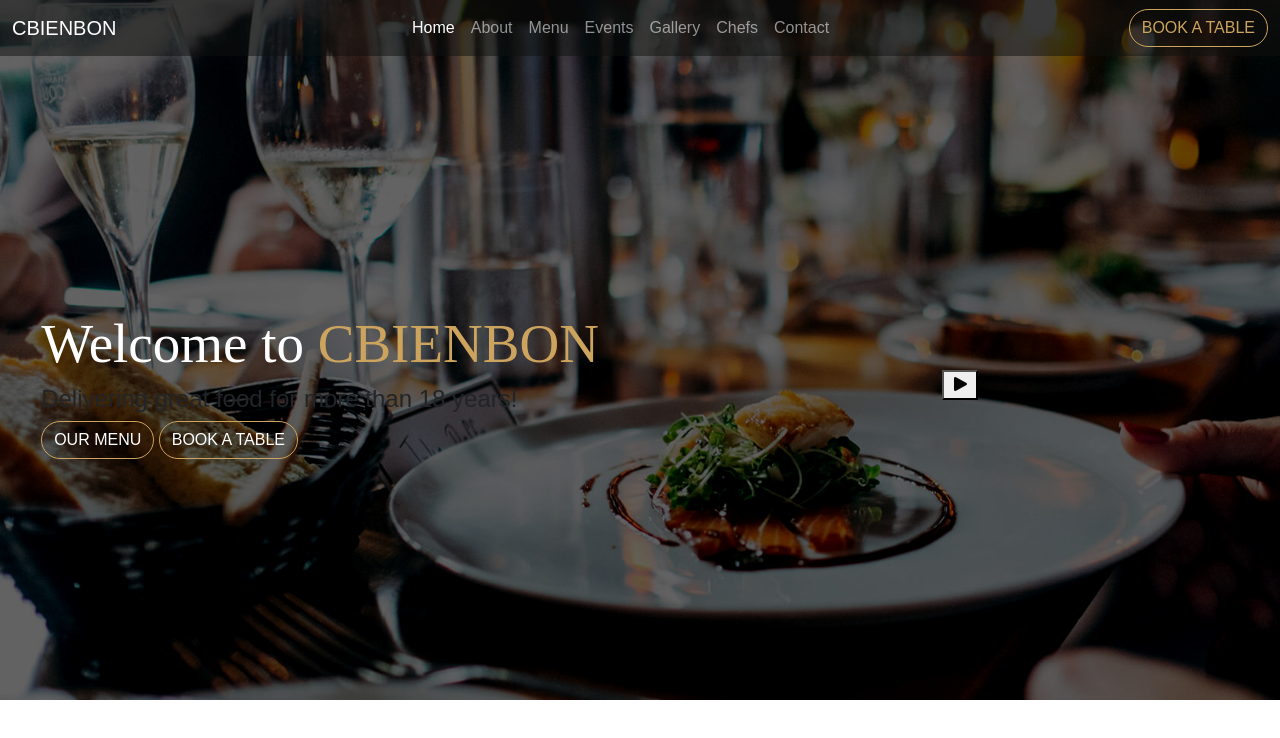
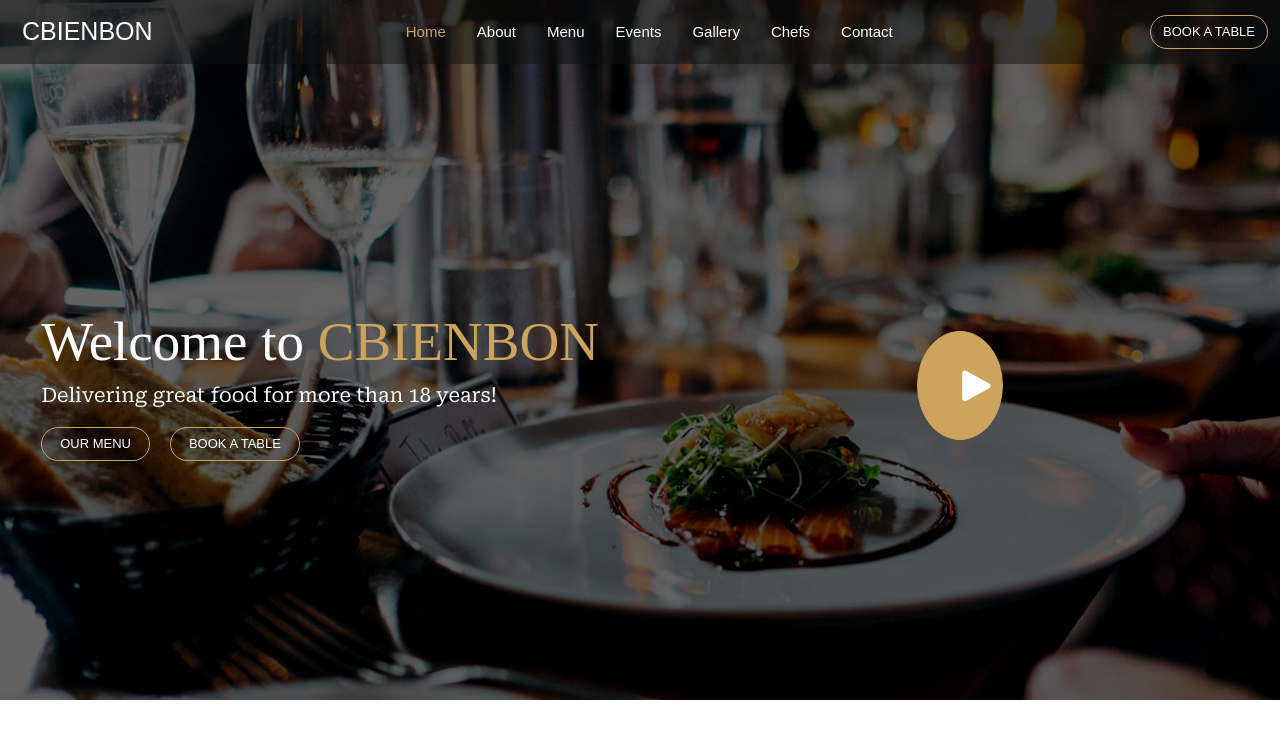
Before and after one commit to Melina1996/MELINA_CBIENBON, a plain HTML site: page index.html in a window 1280 px wide. Drawn offline with nearby package versions, Linux system fonts and the light colour scheme; a web font is replaced by a local one.

Commit message:
adjustedStyleBanner

```diff
--- a/index.html
+++ b/index.html
@@ -19,14 +19,14 @@
             <div class="upper-header">
                 <nav class="navbar navbar-expand-lg navbar-dark transparent" id="my-navbar">
                     <div class="container-fluid">
-                      <a class="navbar-brand ms-auto" href="#">CBIENBON</a>
+                      <a class="navbar-brand ms-auto" href="#"><p class="my-name">CBIENBON</p></a>
                       <button class="navbar-toggler" type="button" data-bs-toggle="collapse" data-bs-target="#navbarSupportedContent" aria-controls="navbarSupportedContent" aria-expanded="false" aria-label="Toggle navigation">
                         <span class="navbar-toggler-icon"></span>
                       </button>
                       <div class="collapse navbar-collapse gap-lg-4" id="navbarSupportedContent">
                         <ul class="navbar-nav mx-auto mb-2 mb-lg-0">
                           <li class="nav-item">
-                            <a class="nav-link active" aria-current="page" href="#">Home</a>
+                            <a class="nav-link active text-golden" aria-current="page" href="#">Home</a>
                           </li>
                           <li class="nav-item">
                             <a class="nav-link" href="#">About</a>
@@ -47,7 +47,7 @@
                             <a class="nav-link" href="#">Contact</a>
                           </li>
                         </ul>
-                        <button type="button" class="btn btn-outline-golden rounded-pill"><p class="m-0">BOOK A TABLE</p></button>
+                        <button type="button" class="btn btn-outline-golden rounded-pill"><p class="m-0 my-btn-p">BOOK A TABLE</p></button>
                     </div>
                   </nav>
             </div>
@@ -62,8 +62,8 @@
 
                         <div class="my-buttons">
 
-                            <button type="button" class="btn btn-outline-golden rounded-pill"><p class="m-0 text-white">OUR MENU</p></button>
-                            <button type="button" class="btn btn-outline-golden rounded-pill"><p class="m-0 text-white">BOOK A TABLE</p></button>
+                            <button type="button" class="btn btn-outline-golden rounded-pill"><p class="m-0 text-white my-btn-p">OUR MENU</p></button>
+                            <button type="button" class="btn btn-outline-golden rounded-pill"><p class="m-0 text-white my-btn-p">BOOK A TABLE</p></button>
 
                         </div>
 
@@ -71,12 +71,11 @@
                 </div>
 
                 <div class="my-modal">
-
-                    <button class="my-play-button"><i class="fa-solid fa-play"></i></button>
-
+                    <button class="btn btn-golden my-play-button" type="submit"><i class="fa-solid fa-play my-icon-play"></i></button>
                 </div>
 
             </div>
+
 
 
     </header>
--- a/src/sass/modules/_header.sass
+++ b/src/sass/modules/_header.sass
@@ -7,6 +7,28 @@ header
         height: 10%
         #my-navbar
             background: rgba(14,16,15,0.5)
+            .container-fluid
+                .my-name
+                    font-size: 25px
+                    margin: 0
+                    padding-left: 10px
+
+                #navbarSupportedContent
+                    ul
+                        display: flex
+                        gap: 15px
+                        .nav-item
+                            a
+                                font-size: 15px
+                                color: white
+
+
+                button
+                    .my-btn-p
+                        color: white
+                        font-size: 13px
+
+
 
     .bottom-header
         width: 100%
@@ -23,6 +45,35 @@ header
                 color: white
                 font-family: RobotoBold
                 font-size: 55px
+            h4
+                color: white
+                font-family: RobotoSerif-Regular
+                font-size: 20px
+            .my-buttons
+                margin-top: 20px
+
+                display: flex
+                gap: 20px
+                .btn
+                    padding-left: 18px
+                    padding-right: 18px
+
+                    .my-btn-p
+                    font-size: 13px
+
+        .my-modal
+            .my-play-button
+                border-radius: 50%
+
+
+            .my-icon-play
+                font-size: 35px
+                color: white
+                padding: 30px
+
+
+
+
 
         .my-modal
             width: 50%
```
Also changed, not shown: public/css/app.css, src/sass/modules/_mediaHeader.sass (line endings or trailing spaces), 2 other files.
